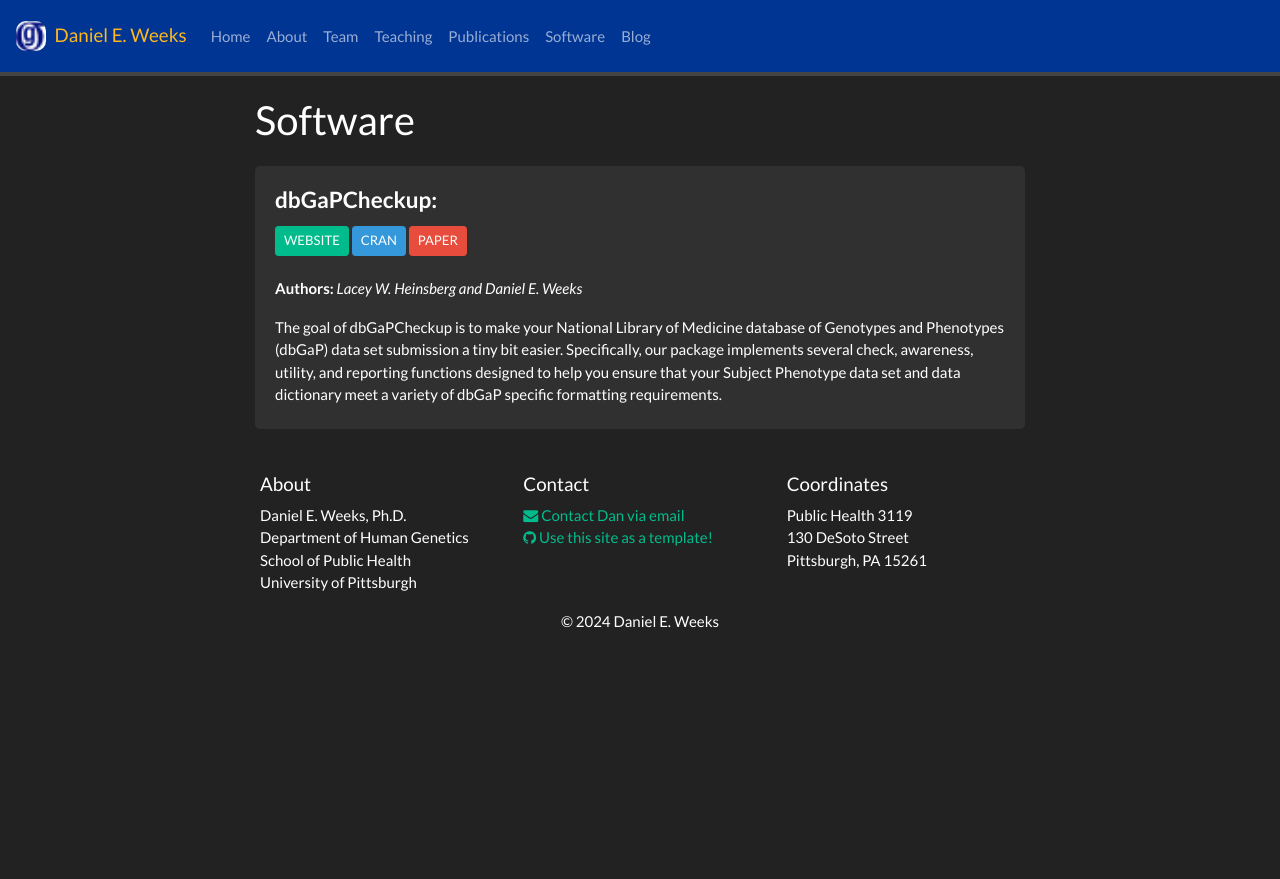
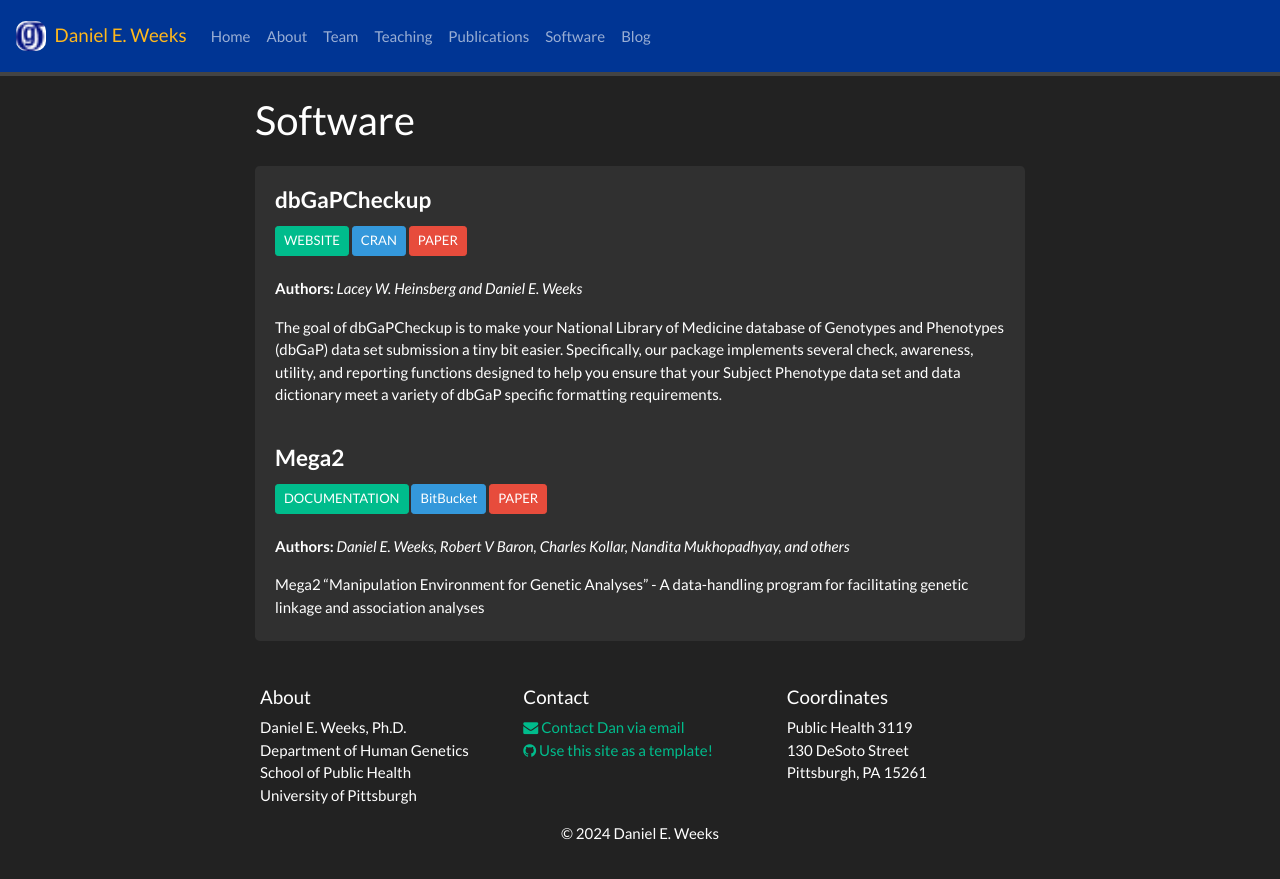
Before and after one commit to DanielEWeeks/Daniel_E_Weeks, a Jekyll site: the page built from _pages/software.md, in a window 1280 px wide. Shown: the top 879 px of the page. Built offline with Jekyll 4.4.1, drawn with Linux system fonts in a browser that asks for light colours; nearby versions of some CDN libraries; a style sheet for code colours, icons or effects is not loaded.

Commit message:
Added Mega2 to _pages/software.md

```diff
--- a/_pages/software.md
+++ b/_pages/software.md
@@ -39,7 +39,7 @@ iframe {
 <div class="jumbotron">
 <div class="row align-items-end">
 <div class="col-md-12 col-sm-12">
-<h4><b>dbGaPCheckup:</b></h4>
+<h4><b>dbGaPCheckup</b></h4>
 <a href="https://lwheinsberg.github.io/dbGaPCheckup/" target="_blank"><button class="btn btn-success btn-sm">WEBSITE</button></a>
 <a href="https://CRAN.R-project.org/package=dbGaPCheckup" target="_blank"><button class="btn btn-info btn-sm">CRAN</button></a>
 <a href="https://doi.org/10.1186/s12859-023-05200-8" target="_blank"><button class="btn btn-danger btn-sm">PAPER</button></a>
@@ -48,7 +48,20 @@ iframe {
 <i>Lacey W. Heinsberg and Daniel E. Weeks</i>
 
 The goal of dbGaPCheckup is to make your National Library of Medicine database of Genotypes and Phenotypes (dbGaP) data set submission a tiny bit easier. Specifically, our package implements several check, awareness, utility, and reporting functions designed to help you ensure that your Subject Phenotype data set and data dictionary meet a variety of dbGaP specific formatting requirements.
+<br>
+<br>
+<h4><b>Mega2</b></h4>
+<a href="https://sites.pitt.edu/~weeks/docs/mega2_html/mega2.html" target="_blank"><button class="btn btn-success btn-sm">DOCUMENTATION</button></a>
+<a href="https://bitbucket.org/dweeks/mega2/src/master/" target="_blank"><button class="btn btn-info btn-sm">BitBucket</button></a>
+<a href="https://doi.org/10.1186/s13029-014-0026-y" target="_blank"><button class="btn btn-danger btn-sm">PAPER</button></a>
 
+<b>Authors:</b>
+<i>Daniel E. Weeks, Robert V Baron, Charles Kollar, Nandita Mukhopadhyay, and others</i>
+
+Mega2
+“Manipulation Environment for Genetic Analyses” -
+A data-handling program for facilitating
+genetic linkage and association analyses
 </div>
 </div>
 </div>
```
